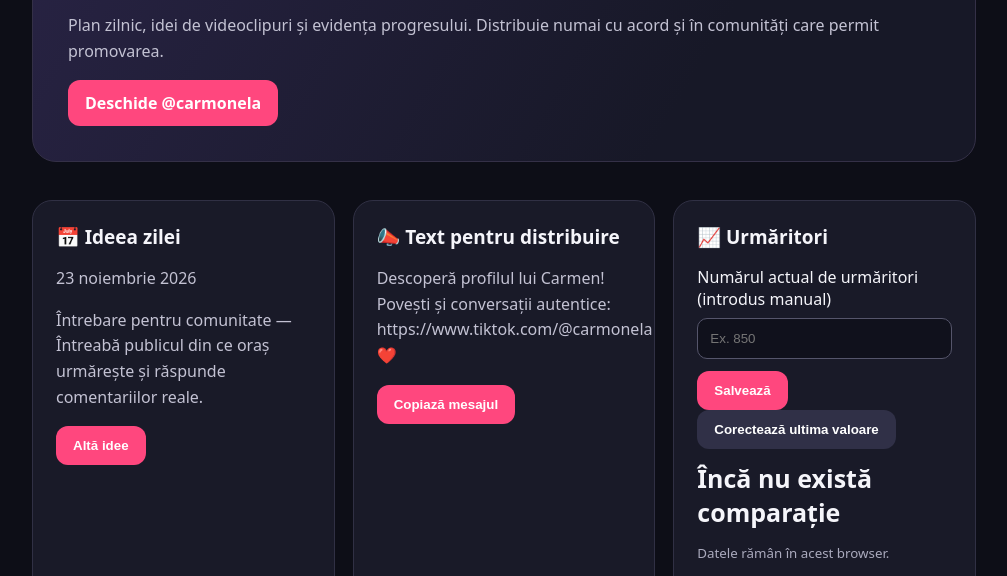
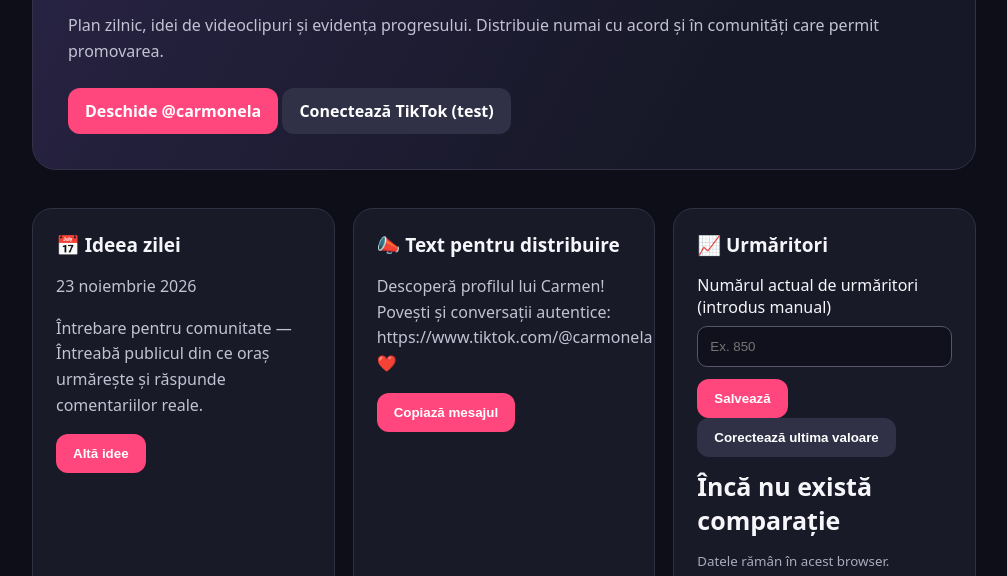
Before and after one commit to AdrianTransport/tiktok1, a plain HTML site: page index.html in a window 1280 px wide. Shown: the part 218-794 px from the top of the page, without its empty margins (136-1143 px from the left). Drawn offline with Linux system fonts and the light colour scheme.

Commit message:
Add TikTok authorization test button to Carmonela Studio

```diff
--- a/index.html
+++ b/index.html
@@ -2,7 +2,7 @@
 <html lang="ro"><head><meta charset="utf-8"><meta name="viewport" content="width=device-width,initial-scale=1"><meta name="theme-color" content="#10111b"><title>Carmonela • Studio de promovare</title><style>
 :root{font-family:system-ui,-apple-system,Segoe UI,sans-serif;color:#f5f5fa;background:#0d0e17}*{box-sizing:border-box}body{margin:0}main{max-width:980px;margin:auto;padding:30px 18px}header{display:flex;align-items:center;justify-content:space-between;gap:12px;flex-wrap:wrap}.logo{font-weight:900;font-size:23px}.logo span{color:#ff477e}.pill{background:#252537;border-radius:40px;padding:9px 15px;color:#bdbdd2}.hero{margin:38px 0;padding:35px;border-radius:24px;background:linear-gradient(120deg,#282344,#171827 70%);border:1px solid #343047}h1{font-size:clamp(30px,5vw,52px);margin:0 0 12px}p{line-height:1.6;color:#c3c2d3}a{color:#ff7da1}.grid{display:grid;grid-template-columns:repeat(auto-fit,minmax(260px,1fr));gap:18px}.card{background:#191a28;border:1px solid #303044;border-radius:20px;padding:23px}h2{margin-top:0;font-size:19px}button,.button{background:#ff477e;color:white;border:0;border-radius:12px;padding:12px 17px;font-weight:700;cursor:pointer;display:inline-block;text-decoration:none}button.secondary{background:#303047}input{background:#10111c;color:white;border:1px solid #55556b;border-radius:10px;padding:12px;width:100%;margin:8px 0 12px}output{display:block;font-size:25px;font-weight:800;margin:12px 0}small{color:#aaaabd}#status{min-height:24px}footer{margin-top:28px;color:#a4a4b8;font-size:13px}</style></head><body><main>
 <header><div class="logo">CARMONELA <span>STUDIO</span></div><div class="pill">Gratuit • fără autentificare</div></header>
-<section class="hero"><h1>Creștere organică, pas cu pas.</h1><p>Plan zilnic, idei de videoclipuri și evidența progresului. Distribuie numai cu acord și în comunități care permit promovarea.</p><a class="button" href="https://www.tiktok.com/@carmonela" target="_blank" rel="noopener noreferrer">Deschide @carmonela</a></section>
+<section class="hero"><h1>Creștere organică, pas cu pas.</h1><p>Plan zilnic, idei de videoclipuri și evidența progresului. Distribuie numai cu acord și în comunități care permit promovarea.</p><a class="button" href="https://www.tiktok.com/@carmonela" target="_blank" rel="noopener noreferrer">Deschide @carmonela</a> <a class="button" href="/.netlify/functions/tiktok-login" style="background:#303047;margin-top:8px">Conectează TikTok (test)</a></section>
 <div class="grid"><section class="card"><h2>📅 Ideea zilei</h2><p id="date"></p><p id="idea"></p><button id="next">Altă idee</button></section>
 <section class="card"><h2>📣 Text pentru distribuire</h2><p id="caption"></p><button id="copy">Copiază mesajul</button><p id="status" aria-live="polite"></p></section>
 <section class="card"><h2>📈 Urmăritori</h2><label for="count">Numărul actual de urmăritori (introdus manual)</label><input id="count" type="number" min="0" step="1" placeholder="Ex. 850"><button id="save">Salvează</button><button class="secondary" id="correct">Corectează ultima valoare</button><output id="growth">—</output><small id="history">Datele rămân în acest browser.</small><p id="notice" aria-live="polite"></p><label for="goal">Obiectiv de urmăritori</label><input id="goal" type="number" min="1" step="1" value="1000"><button class="secondary" id="savegoal">Salvează obiectivul</button><p id="target"></p><div style="height:10px;background:#303047;border-radius:10px;overflow:hidden"><div id="bar" style="height:100%;width:0;background:#ff477e"></div></div><h3>Istoric</h3><div id="entries"></div></section>
```
